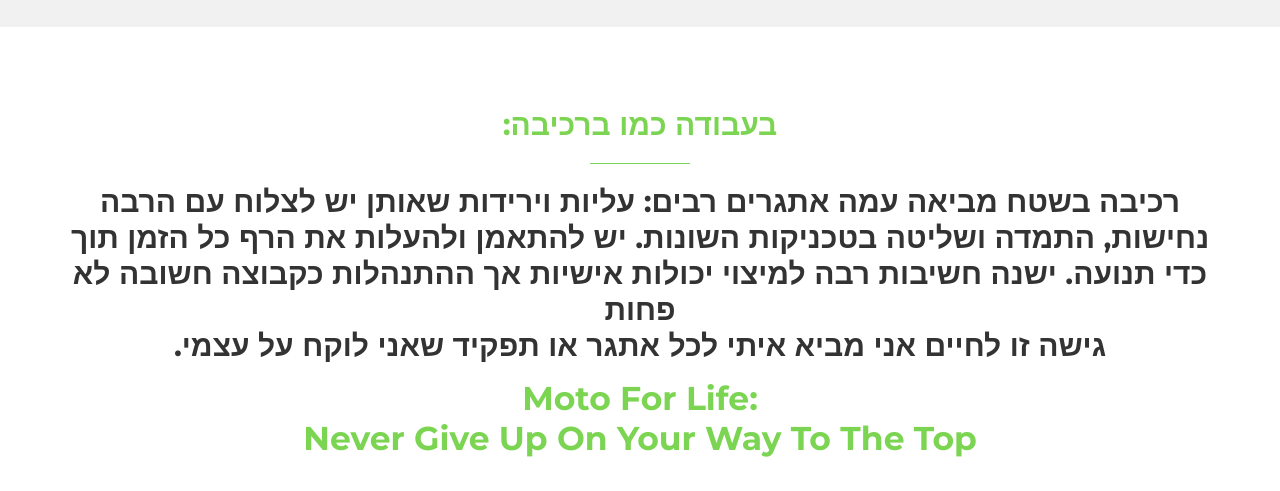
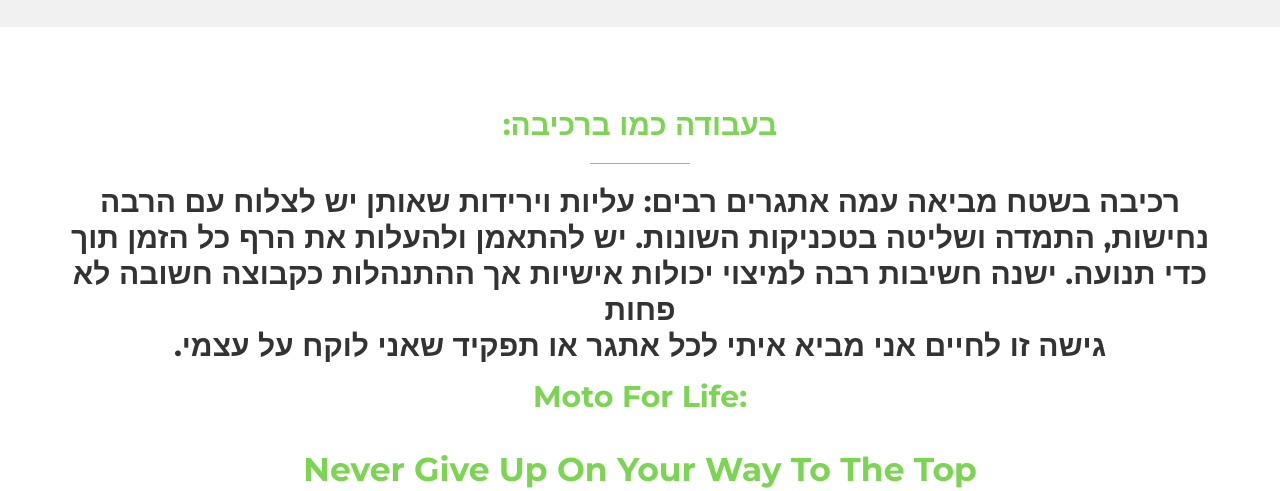
Before and after one commit to assaoded/HTML, a plain HTML site: page index.html in a window 1280 px wide. Shown: the part 2306-2797 px from the top of the page. Drawn offline with Linux system fonts and the light colour scheme.

Commit message:
Add files via upload

```diff
--- a/index.html
+++ b/index.html
@@ -348,10 +348,10 @@
 
 						ישנה חשיבות רבה למיצוי יכולות אישיות אך ההתנהלות כקבוצה חשובה לא פחות<br>
 						.גישה זו לחיים אני מביא איתי לכל אתגר או תפקיד שאני לוקח על עצמי
-					<h3><span class="clean-color-contras">Moto For Life:<br>
-					Never Give Up On Your Way To The Top</span>
-					</h3>
-					</h4>
+					<h4><span class="clean-color-contras">Moto For Life:</h4><br>
+					<h3><span class="clean-color-contras">Never Give Up On Your Way To The Top</span></h3>
+
+
                 </div>
                 <!-- Section Header End -->
 
```
